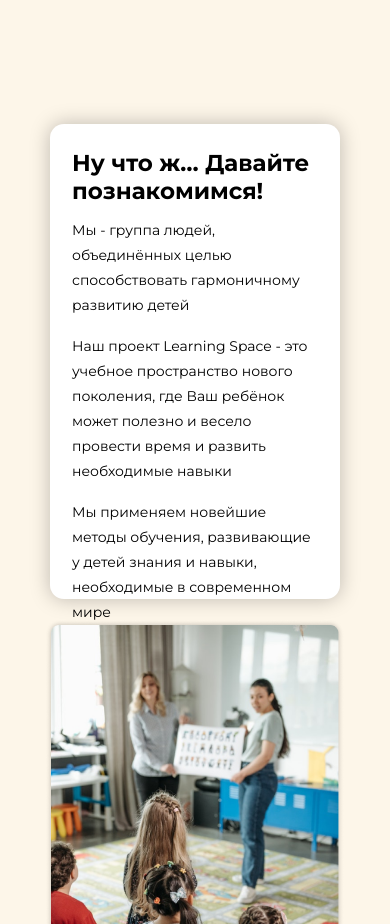
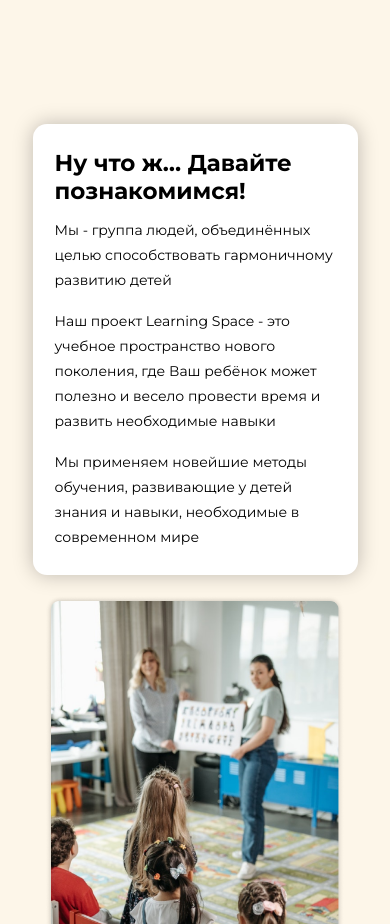
Before and after one commit to Akhad01/Learning-Space-test, a plain HTML site: page index.html in a window 390 px wide. Shown: the part 820-1744 px from the top of the page. Drawn offline with nearby package versions, Linux system fonts and the light colour scheme.

Commit message:
Add files via upload

```diff
--- a/css/style.css
+++ b/css/style.css
@@ -722,7 +722,7 @@ ul{
 @media(max-width: 540px){
     .info__block{
         width: 360px;
-        height: 530px;
+        height: auto;
         padding: 40px 28px;
     }
     .info-title{
@@ -766,7 +766,7 @@ ul{
     .info__block{
         padding: 25px 22px;
         width: 325px;
-        height: 450px;
+        height: auto;
     }
     .info-title{
         margin-bottom: -15px;
@@ -795,10 +795,6 @@ ul{
 @media(max-width: 420px){
     .header__btn{
         font-size: 20px;
-    }
-    .info__block{
-        width: 290px;
-        height: 475px;
     }
     .info-title{
         font-size: 23px;
```
